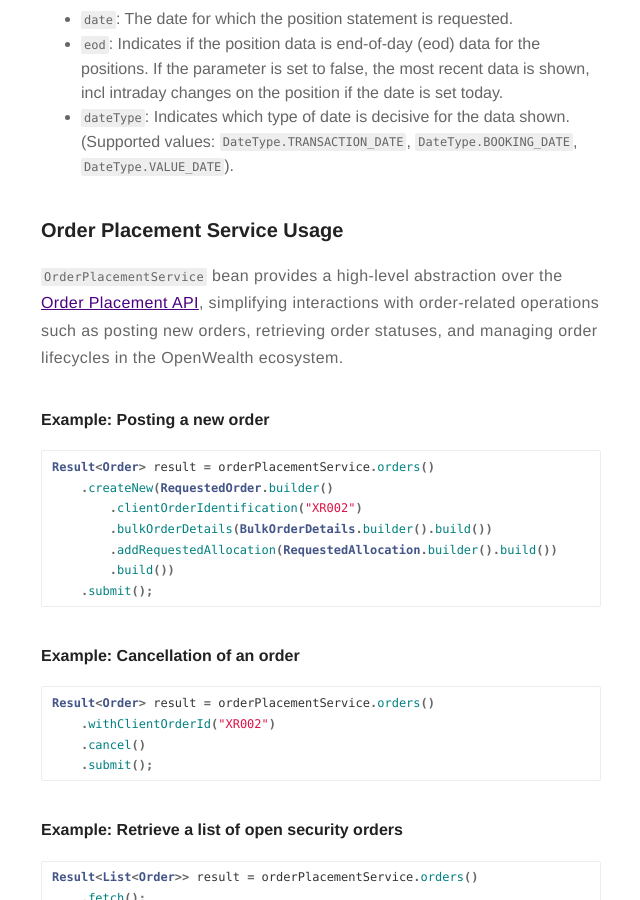
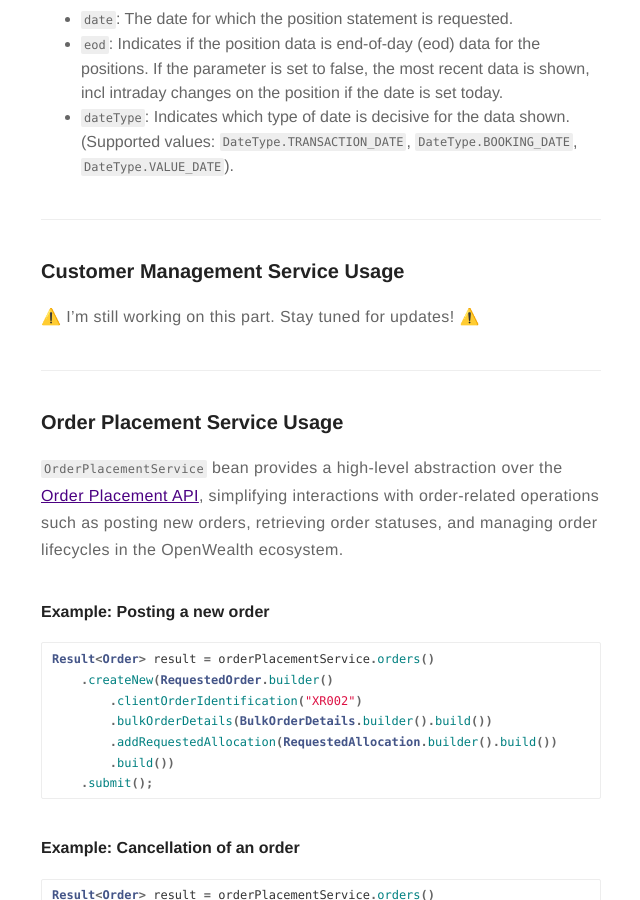
Before and after one commit to acltabontabon/acltabontabon.github.io, a Jekyll site: the page built from _posts/2025-04-24-openwealth-spring-boot-starter.markdown, in a window 1280 px wide and 900 px high, scrolled down 5623 px. Shown: the whole window, without its empty margins (319-959 px from the left). Built offline with Jekyll 4.4.1, drawn with Linux system fonts in a browser that asks for light colours; nearby versions of some CDN libraries; some of the changed text lies outside the part shown.

Commit message:
Tidy up orderplacement service docs

```diff
--- a/_posts/2025-04-24-openwealth-spring-boot-starter.markdown
+++ b/_posts/2025-04-24-openwealth-spring-boot-starter.markdown
@@ -39,7 +39,7 @@ A lightweight and developer-friendly Spring Boot starter that simplifies integra
       - [Retrieve a specific customer](#example-retrieve-a-specific-customer)
       - [Retrieve a position statement](#example-retrieve-a-position-statement)
       - [Retrieve a transaction statement](#example-retrieve-a-transaction-statement)
-    - [Customer Service Usage](#customer-service-usage)
+    - [Customer Management Service Usage](#customer-management-service-usage)
     - [Order Placement Service Usage](#order-placement-service-usage)
         - [Posting a new order](#example-posting-a-new-order)
         - [Cancellation of an order](#example-cancellation-of-an-order)
@@ -226,6 +226,14 @@ Required parameters for the `transactionStatement` method:
 - `eod`: Indicates if the position data is end-of-day (eod) data for the positions. If the parameter is set to false, the most recent data is shown, incl intraday changes on the position if the date is set today.
 - `dateType`: Indicates which type of date is decisive for the data shown. (Supported values: `DateType.TRANSACTION_DATE`, `DateType.BOOKING_DATE`, `DateType.VALUE_DATE`).
 
+---
+
+### Customer Management Service Usage
+
+⚠️ I'm still working on this part. Stay tuned for updates! ⚠️
+
+---
+
 ### Order Placement Service Usage
 
 `OrderPlacementService` bean provides a high-level abstraction over the [Order Placement API](https://sandbox.openwealth.synpulse8.com/docs?api=order-placement-2-0-8), simplifying interactions with order-related operations such as posting new orders, retrieving order statuses, and managing order lifecycles in the OpenWealth ecosystem.
```
Also changed, not shown: other parts of _posts/2025-04-24-openwealth-spring-boot-starter.markdown (+1 -1 lines).
